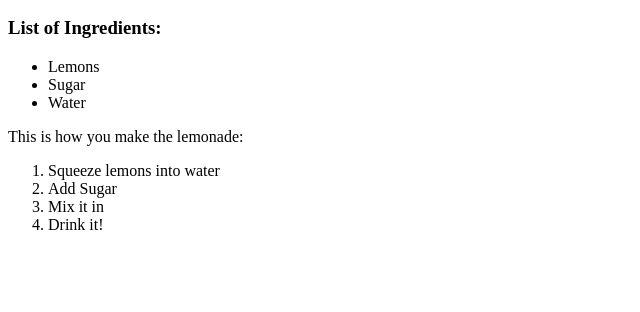
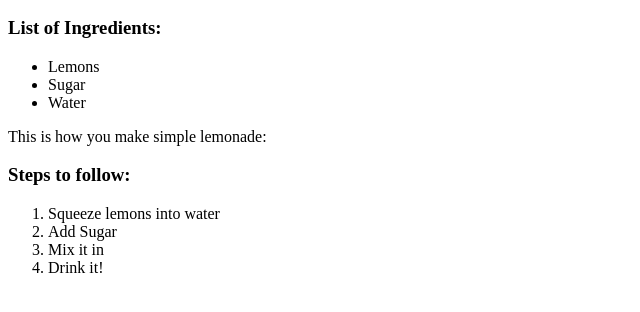
Before and after one commit to titusk0613/titusk0613.github.io, a plain HTML site: page recipe.html in a window 1280 px wide. Shown: the part 110-422 px from the top of the page, without its empty margins (0-640 px from the left). Drawn offline with Linux system fonts and the light colour scheme.

Commit message:
recipe finished

```diff
--- a/recipe.html
+++ b/recipe.html
@@ -9,7 +9,8 @@
             <li>Sugar</li>
             <li>Water</li>
         </ul>
-        <p>This is how you make the lemonade:</p>
+        <p>This is how you make simple lemonade:</p>
+        <h3>Steps to follow:</h3>
         <ol>
             <li>Squeeze lemons into water</li>
             <li>Add Sugar</li>
```
